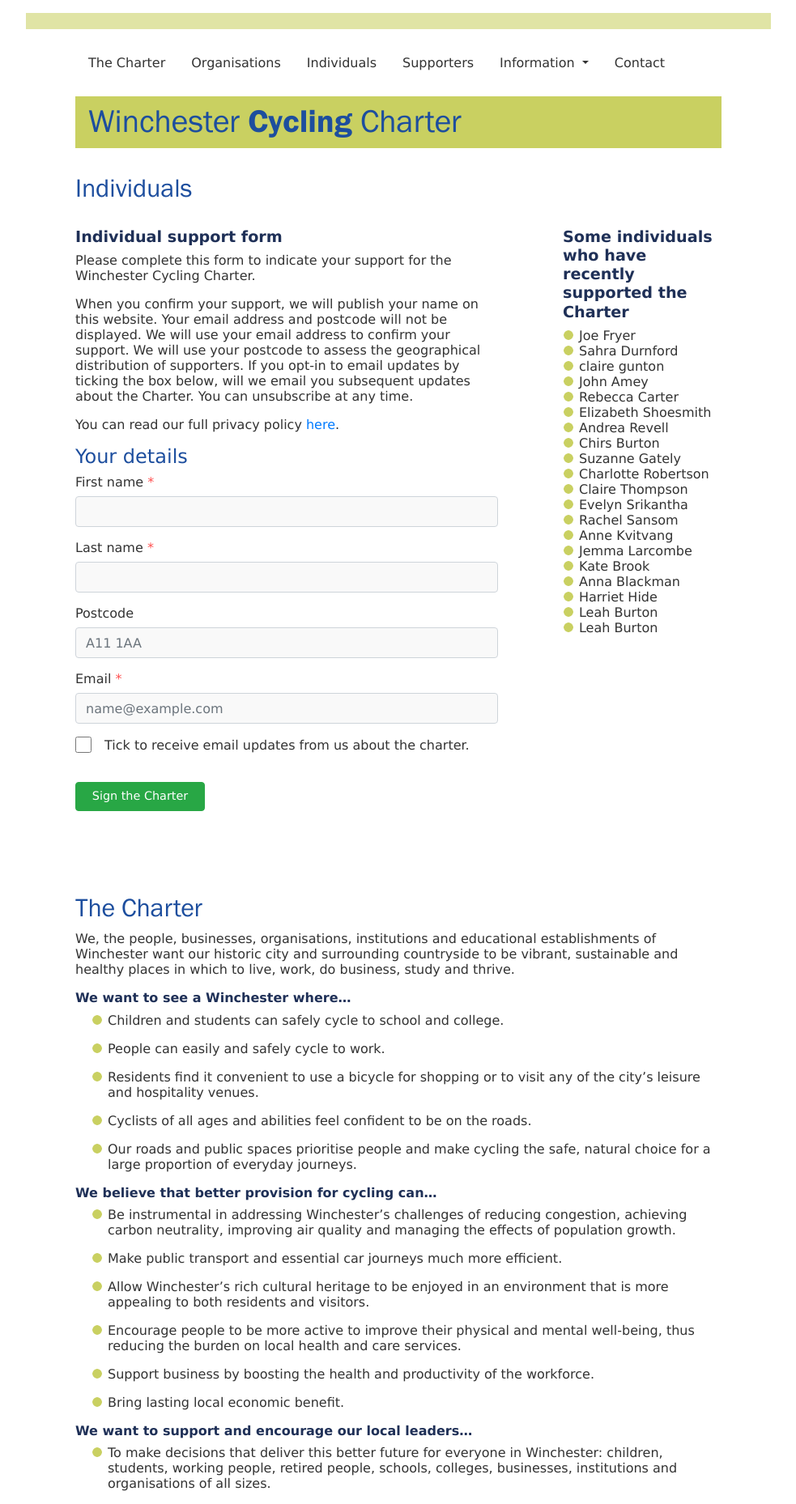
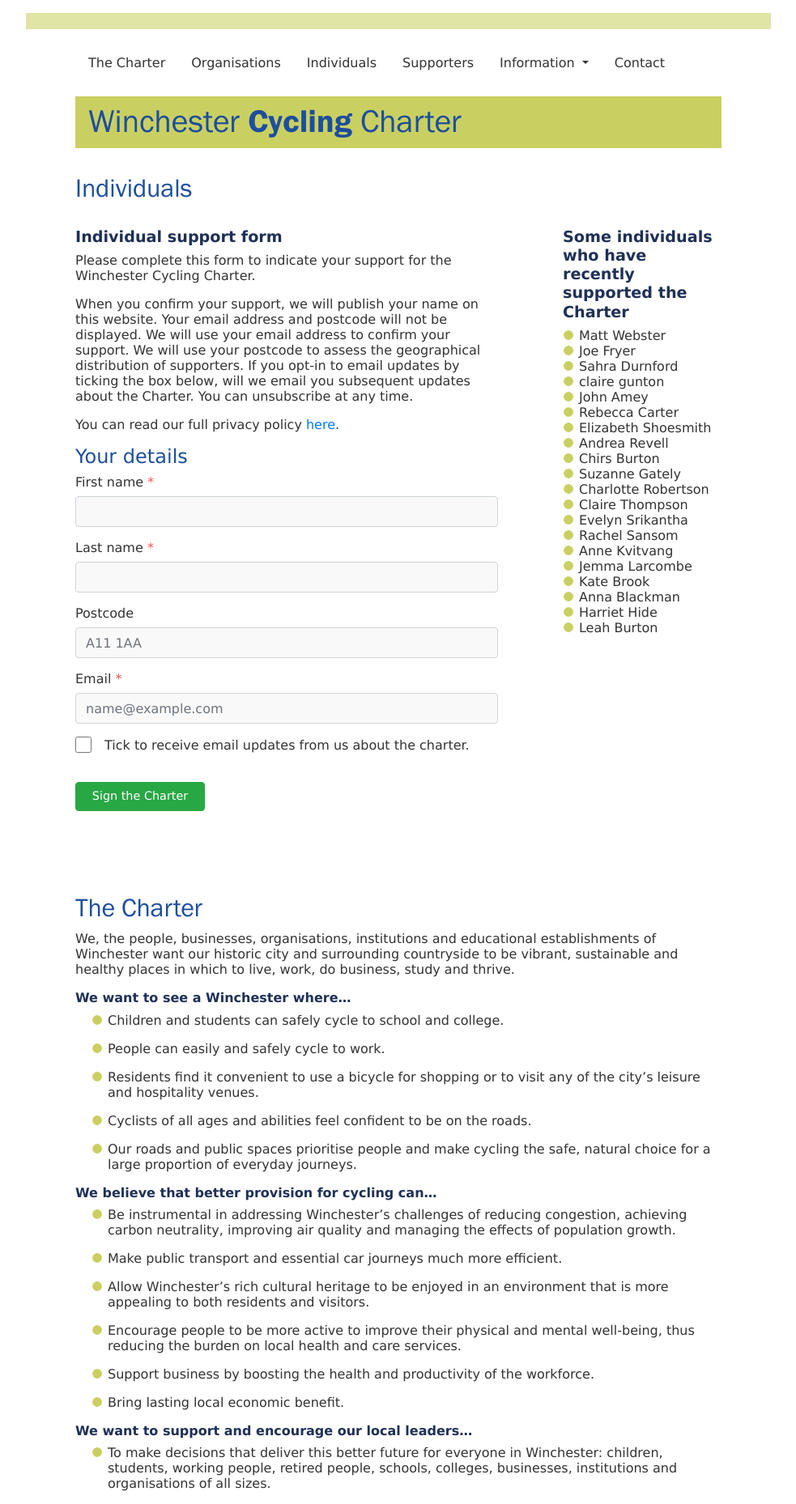
Before and after one commit to winchestercyclingcharter/winchestercyclingcharter.github.io, a Jekyll site: the page built from ind-page.md, in a window 1280 px wide. Shown: the whole page at 81% size, without its empty margins (148-1131 px from the left). Built offline with Jekyll 4.4.1, drawn with Linux system fonts in a browser that asks for light colours; nearby versions of some CDN libraries.

Commit message:
Update people.yml

```diff
--- a/_data/people.yml
+++ b/_data/people.yml
@@ -501,3 +501,4 @@ people:
 - { lastname: Sansom, firstname: Rachel, dt: 20210621-073526-492893 }
 - { lastname: Fryer, firstname: Joe, dt: 20210622-180155-934807 }
 - { lastname: Burton, firstname: Leah, dt: 20210620-213423-352204 }
+- { lastname: Webster, firstname: Matt, dt: 20210630-123328-028198 }
```
